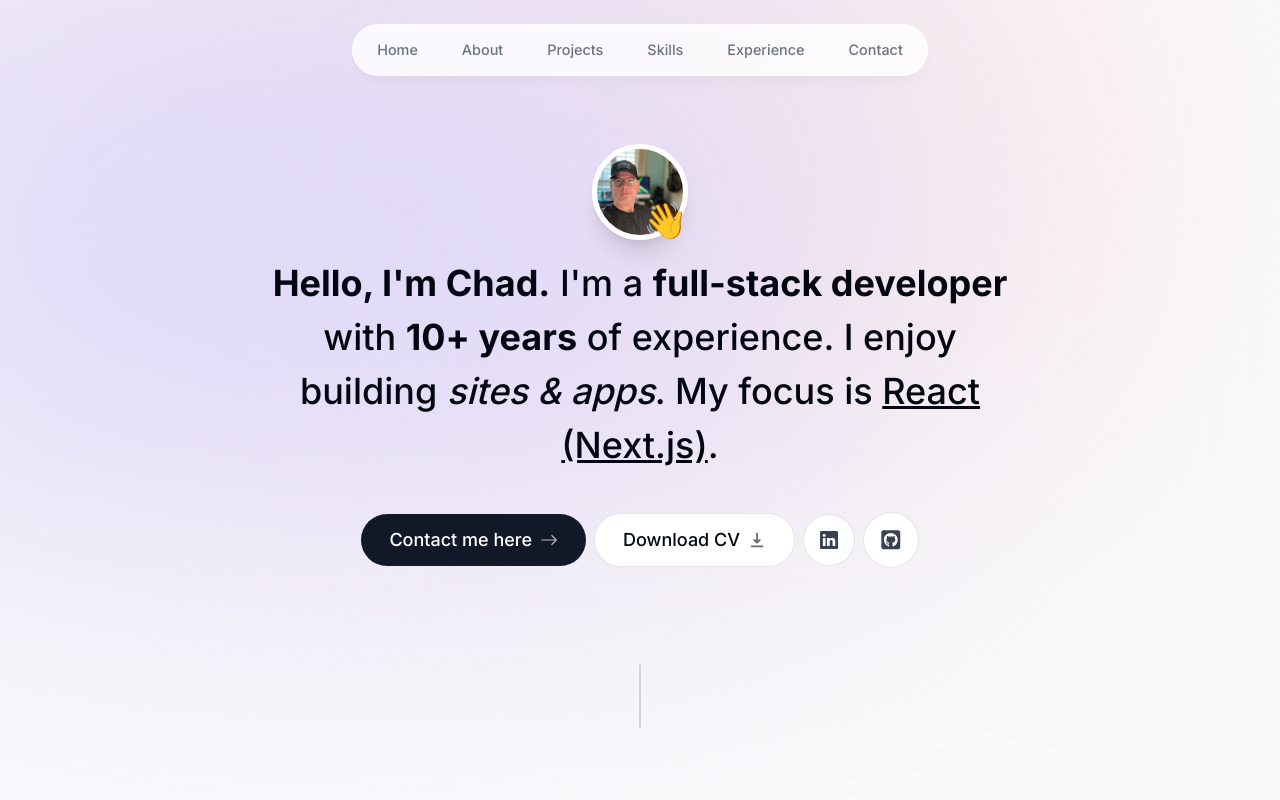
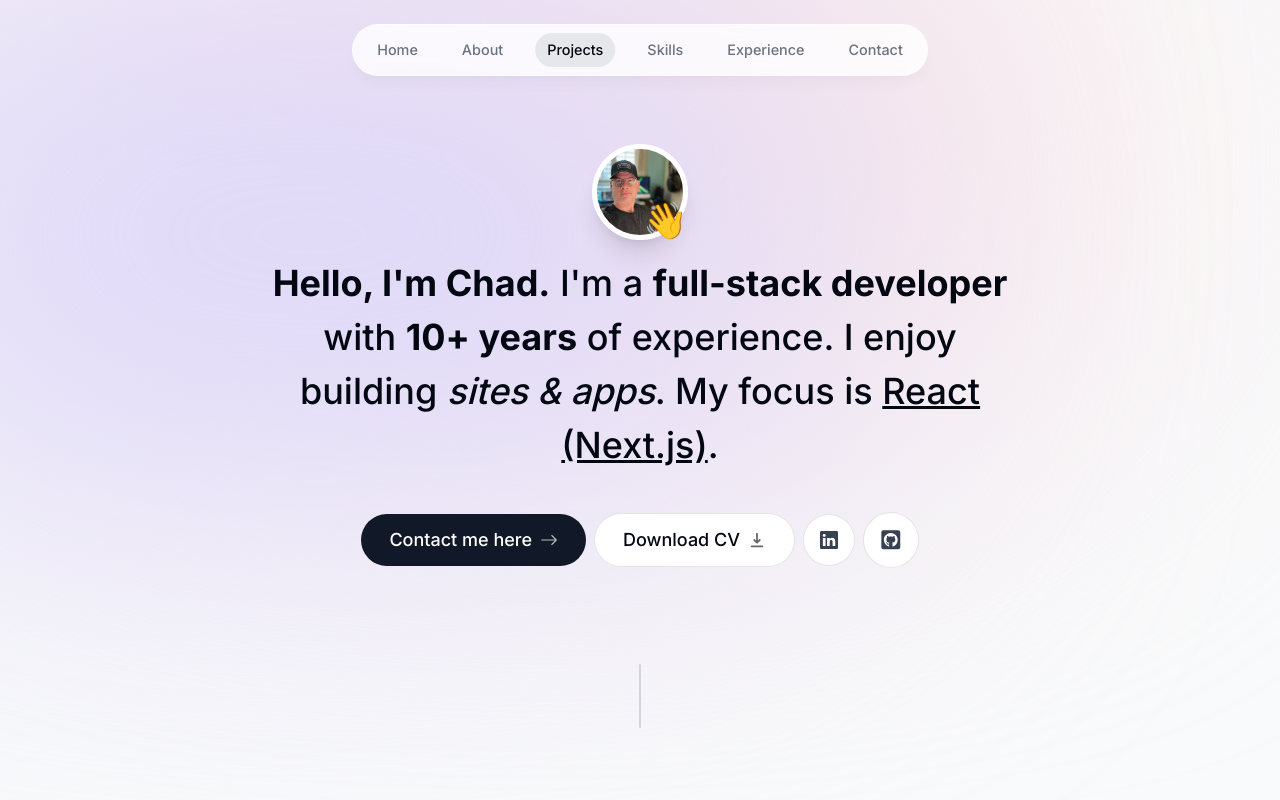
Before and after one commit to chadjowens/p_2024, a Next.js app: page / in a window 1280 px wide. Shown: the top 800 px of the page. Built offline with nearby package versions, Linux system fonts and the light colour scheme.

Commit message:
Updated to include ActiveSectionContextProvider to track nav selection and scroll.
Imported active-section-context to section components.

Included code for useInView from react-intersection-observer.

```diff
--- a/app/layout.tsx
+++ b/app/layout.tsx
@@ -1,6 +1,7 @@
 import Header from '@/components/header'
 import './globals.css'
 import { Inter } from 'next/font/google'
+import ActiveSectionContextProvider from '@/context/active-section-context'
 
 const inter = Inter({ subsets: ['latin'] })
 
@@ -17,15 +18,17 @@
   children: React.ReactNode
 }) {
   return (
-    <html lang="en">
+    <html lang="en" className="!scroll-smooth">
       <body className={`${inter.className}
         bg-gray-50 text-gray-950 relative h-[5000px] pt-28 sm:pt-36`}>
           <div className="bg-[#fbe2e3] absolute top-[-6rem] -z-10 right-[11rem] h-[31.25rem] w-[31.25rem] rounded-full blur-[10rem] sm:w-[68.75rem]"></div>
 
           <div className="bg-[#dbd7fb] absolute top-[-1rem] -z-10 left-[-35rem] h-[31.25rem] w-[50rem] rounded-full blur-[10rem] sm:w-[68.75rem] md:left-[-33rem] lg:left-[-28rem] xl:left-[-15rem] 2xl:left-[-5rem]"></div>
 
+        <ActiveSectionContextProvider>
           <Header />
-        {children}
+          {children}
+        </ActiveSectionContextProvider>
       </body>
     </html>
   )
--- a/components/about.tsx
+++ b/components/about.tsx
@@ -1,15 +1,35 @@
 "use client";
 
-import React from 'react';
+import React, { useEffect } from 'react';
 import SectionHeading from './section-heading';
 import { motion } from 'framer-motion';
+import { useInView } from "react-intersection-observer";
+import { useActiveSectionContext } from '@/context/active-section-context';
 
 export default function About() {
+  const { ref, inView } = useInView({
+    threshold: 0.75,
+  });
+
+  const { setActiveSection, timeOfLastClick } = useActiveSectionContext();
+
+  useEffect(() => {
+    if (inView && Date.now() - timeOfLastClick > 1000) {
+      setActiveSection('About');
+    }
+  }, [inView, setActiveSection, timeOfLastClick]);
+
+  // if (inView) {
+  //   setActiveSection('About');
+  // }
+
   return (
-    <motion.section className="mb-28 max-w-[48rem] text-center leading-7 sm:mb-40"
+    <motion.section className="mb-28 max-w-[48rem] text-center leading-7 sm:mb-40 scroll-mt-28"
+      ref={ref}
       initial={{ opacity: 0, y: 100 }}
       animate={{ opacity: 1, y: 0 }}
       transition={{ delay: 0.175 }}
+      id="about"
     >
       <SectionHeading>About Me</SectionHeading>
 
@@ -40,9 +60,6 @@
       learning how to play the guitar.
     </p>
 
-
-
-
     </motion.section>
 
   )
--- a/components/header.tsx
+++ b/components/header.tsx
@@ -4,8 +4,12 @@
 import { motion } from 'framer-motion';
 import { links } from '@/lib/data';
 import Link from 'next/link';
+import clsx from 'clsx';
+import { useActiveSectionContext } from '@/context/active-section-context';
 
 export default function Header() {
+    const { activeSection, setActiveSection, setTimeOfLastClick } = useActiveSectionContext();
+
     return (
         <header className="z-[999] relative">
             <motion.div className="fixed top-0 left-1/2 h-[4.5rem] w-full rounded-none border border-white border-opacity-40 bg-white bg-opacity-80 shadow-lg shadow-black/[0.03] backdrop-blur-[0.5rem] sm:top-6 sm:h-[3.25rem] sm:w-[36rem] sm:rounded-full"
@@ -22,7 +26,30 @@
                         initial={{ y: -100, opacity: 0 }}
                         animate={{ y: 0, opacity: 1 }}
                         >
-                            <Link className="flex w-full items-center justify-center px-3 py-3 hover:text-gray-950 transition dark:text-gray-500 dark:hover:text-gray-300" href={link.hash}>{link.name}</Link>
+                            <Link
+                                className={clsx("flex w-full items-center justify-center px-3 py-3 hover:text-gray-950 transition", {
+                                    "text-gray-950": activeSection === link.name,
+                                })}
+                                href={link.hash}
+                                onClick={() => {
+                                    setActiveSection(link.name);
+                                    setTimeOfLastClick(Date.now());
+                                }}
+                            >
+                                {link.name}
+
+                                {link.name === activeSection && (
+                                    <motion.span className="bg-gray-200 rounded-full absolute inset-0 -z-10"
+                                    layoutId="activeSection"
+                                    transition={{
+                                        type: "spring",
+                                        stiffness: 380,
+                                        damping: 30,
+                                    }}
+                                    ></motion.span>
+                                )}
+
+                            </Link>
                         </motion.li>
                     ))}
                 </ul>
--- a/components/intro.tsx
+++ b/components/intro.tsx
@@ -1,17 +1,30 @@
 "use client";
 
-import React from 'react';
+import React, { useEffect } from 'react';
 import Image from 'next/image';
 import { motion } from 'framer-motion';
 import Link from "next/link";
 import { BsArrowRight, BsLinkedin } from "react-icons/bs";
 import { HiDownload } from "react-icons/hi";
 import { FaGithubSquare } from "react-icons/fa";
+import { useActiveSectionContext } from '@/context/active-section-context';
+import { useInView } from 'react-intersection-observer';
 
 export default function intro() {
+  const { ref, inView } = useInView({
+    threshold: 0.50,
+  });
+
+  const { setActiveSection, timeOfLastClick } = useActiveSectionContext();
+
+  useEffect(() => {
+    if (inView && Date.now() - timeOfLastClick > 1000) {
+      setActiveSection('Home');
+    }
+  }, [inView, setActiveSection, timeOfLastClick]);
 
     return (
-    <section className="mb-28 max-w-[50rem] text-center sm:mb-0 scroll-mt-[100rem]">
+    <section ref={ref} id="home" className="mb-28 max-w-[50rem] text-center sm:mb-0 scroll-mt-[100rem]">
         <div className="flex items-center justify-center">
             <div className='relative'>
                 <motion.div
--- a/components/projects.tsx
+++ b/components/projects.tsx
@@ -1,15 +1,27 @@
-// "use client";
+"use client";
 
-import React from 'react';
+import React, { useEffect } from 'react';
 import SectionHeading from './section-heading';
 import { projectsData } from '@/lib/data';
-// import Image from 'next/image';
-// import { useScroll } from 'framer-motion';
 import Project from './project';
+import { useInView } from 'react-intersection-observer';
+import { useActiveSectionContext } from '@/context/active-section-context';
 
 export default function Projects() {
+  const { ref, inView } = useInView({
+    threshold: 0.50,
+  });
+
+  const { setActiveSection, timeOfLastClick } = useActiveSectionContext();
+
+  useEffect(() => {
+    if (inView && Date.now() - timeOfLastClick > 1000) {
+      setActiveSection('Projects');
+    }
+  }, [inView, setActiveSection, timeOfLastClick]);
+
   return (
-    <section>
+    <section ref={ref} id="projects" className="scroll-mt-28">
         <SectionHeading>My Projects</SectionHeading>
         <div>
             {projectsData.map((project, index) => (
--- /dev/null
+++ b/context/active-section-context.tsx
@@ -0,0 +1,50 @@
+"use client";
+
+import React, { useState, createContext, useContext }  from 'react'
+// import { useState } from'react';
+import { links } from '@/lib/data';
+
+type SectionName = (typeof links)[number]["name"];
+// 'Home' | 'About' | 'Projects' | 'Skills' | 'Experience' | 'Contact';
+
+type ActiveSectionContextProviderProps = {
+    children: React.ReactNode;
+};
+
+type ActiveSectionContextType = {
+    activeSection: SectionName;
+    setActiveSection: React.Dispatch<React.SetStateAction<SectionName>>
+    timeOfLastClick: number;
+    setTimeOfLastClick: React.Dispatch<React.SetStateAction<number>>
+};
+
+export const ActiveSectionContext = createContext<ActiveSectionContextType | null>(null);
+
+export default function ActiveSectionContextProvider({ children }:
+    ActiveSectionContextProviderProps) {
+    const [activeSection, setActiveSection] = useState<SectionName>('Home');
+    const [timeOfLastClick, setTimeOfLastClick] = useState(0);
+
+    return (
+        <ActiveSectionContext.Provider
+            value={{
+                activeSection,
+                setActiveSection,
+                timeOfLastClick,
+                setTimeOfLastClick,
+            }}>
+            {children}
+        </ActiveSectionContext.Provider>
+    );
+}
+
+export function useActiveSectionContext() {
+    const context = useContext(ActiveSectionContext);
+
+    if (context === null) {
+        throw new Error('useActiveSectionContext must be used within an ActiveSectionContextProvider'
+        );
+    }
+
+    return context;
+}
--- a/package.json
+++ b/package.json
@@ -13,6 +13,7 @@
     "@types/react": "18.2.72",
     "@types/react-dom": "18.2.22",
     "autoprefixer": "10.4.19",
+    "clsx": "^2.1.0",
     "eslint": "8.57.0",
     "eslint-config-next": "14.1.4",
     "framer-motion": "^11.0.22",
@@ -21,6 +22,7 @@
     "react": "18.2.0",
     "react-dom": "18.2.0",
     "react-icons": "^5.0.1",
+    "react-intersection-observer": "^9.8.1",
     "tailwindcss": "3.4.1",
     "typescript": "5.4.3"
   }
```
Also changed, not shown: 1 other file (tests, documents, lock files or other folders). Lines whose indentation alone changed are shown as unchanged.
